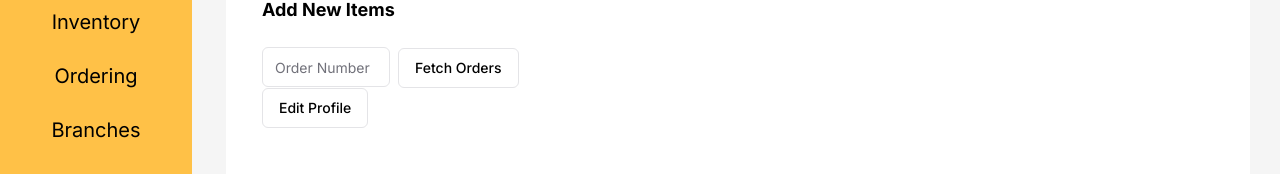
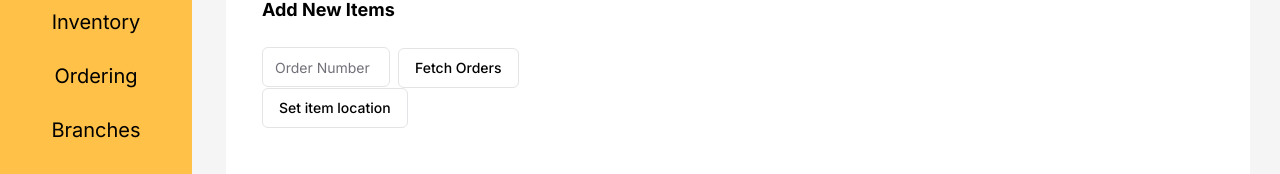
Before and after one commit to grayowldev/ori-web, a Next.js app: page /inventory/create-inventory-item in a window 1280 px wide. Shown: the part 144-318 px from the top of the page. Built offline with nearby package versions, Linux system fonts and the light colour scheme.

Commit message:
fixed build failure

```diff
--- a/components/ori-components/ori-dialog/location-selector.tsx
+++ b/components/ori-components/ori-dialog/location-selector.tsx
@@ -15,13 +15,13 @@ export default function LocationSelector(props: any) {
         <>
             <Dialog>
                 <DialogTrigger asChild>
-                    <Button variant="outline">Edit Profile</Button>
+                    <Button variant="outline">Set item location</Button>
                 </DialogTrigger>
                 <DialogContent className="sm:max-w-[425px]">
                     <DialogHeader>
                         <DialogTitle>Edit profile</DialogTitle>
                         <DialogDescription>
-                            Make changes to your profile here. Click save when you're done.
+                            Text.
                         </DialogDescription>
                     </DialogHeader>
                     <div className="grid gap-4 py-4">
```
